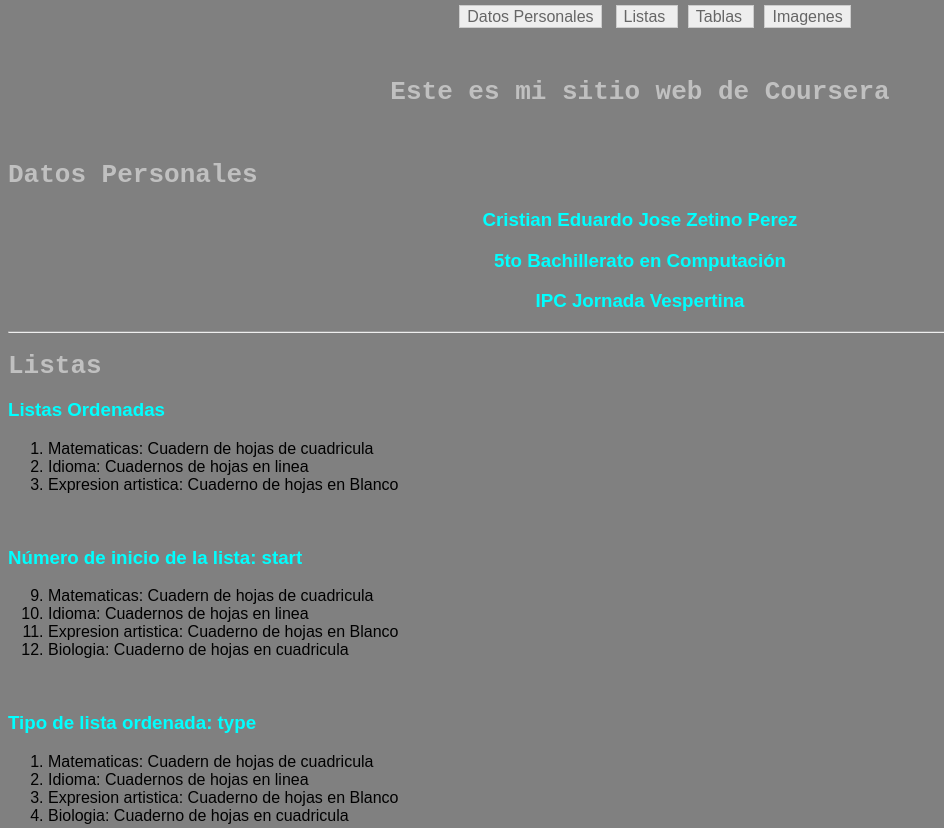
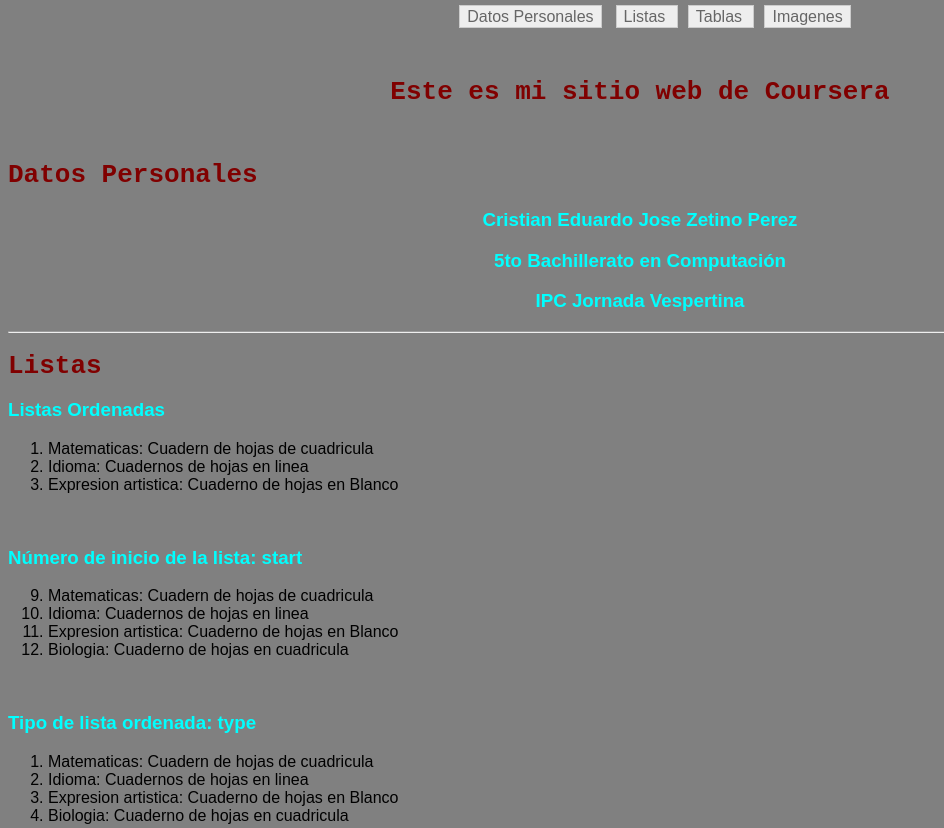
Before and after one commit to Cristian-ze/prueba, a plain HTML site: page index.html in a window 1280 px wide. Shown: the top 828 px of the page, without its empty margins (0-944 px from the left). Drawn offline with Linux system fonts and the light colour scheme.

Commit message:
Update Style.css

```diff
--- a/Style.css
+++ b/Style.css
@@ -8,7 +8,7 @@ body {
 h1 {
 
 	font-family: monospace;
-	color: #C0C0C0;
+	color: #800000;
 }
 h3 {
 	font-family: fantasy;
```
